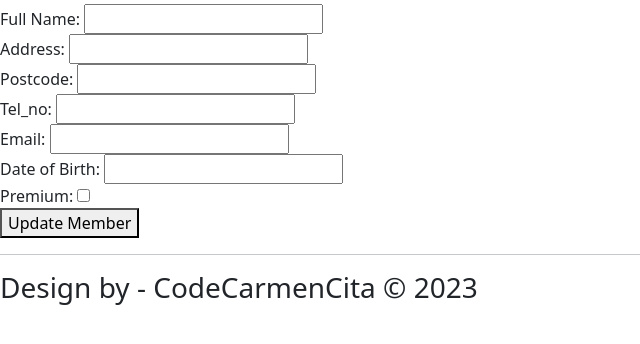
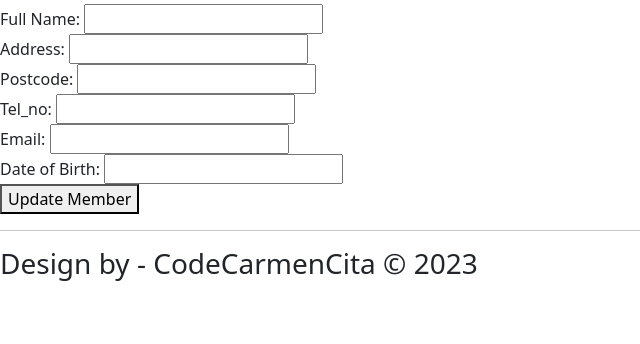
Before and after one commit to gillianroberts1/flask_project_tennis_club, a Flask app: page /members/1/edit in a window 1280 px wide. Shown: the part 191-535 px from the top of the page, without its empty margins (0-640 px from the left). Run offline with Flask 3, Linux system fonts and the light colour scheme; data that the repository does not hold is empty; some libraries are stand-ins or nearby versions.

Commit message:
update issue sorted with premium field

```diff
--- a/controllers/members_controller.py
+++ b/controllers/members_controller.py
@@ -58,8 +58,8 @@ def update_member(id):
     tel_no = request.form['tel_no']
     email = request.form['email']
     dob = request.form['dob']
-    premium = request.form['premium']
-    member = Member(name, address, postcode, tel_no, email, dob, premium, None, None, id)
+
+    member = Member(name, address, postcode, tel_no, email, dob, None, None, None, id)
     print(member)
     member_repository.update(member)
     return redirect('/members')
--- a/templates/members/edit.html
+++ b/templates/members/edit.html
@@ -36,10 +36,7 @@
         <input type="text" name="dob" value="{{member.dob}}" />
     </div>
 
-    <div class="form_element">
-        <label for="premium">Premium:</label>
-        <input type="checkbox" name="premium" value="{{member.premium}}" />
-    </div>
+
 
     <button type="submit">Update Member</button>
 
--- a/templates/members/new.html
+++ b/templates/members/new.html
@@ -39,7 +39,10 @@
 
 <div class="form_element">
 <label for="premium">Premium:</label>
-<input type="checkbox" name="premium" placeholder="Premium"/>
+<select id="premium" name="premium">
+<option value="true">True</option>
+<option value="false">False</option>
+</select>
 </div>
 
 <button type="submit">Add Member</button>
```
